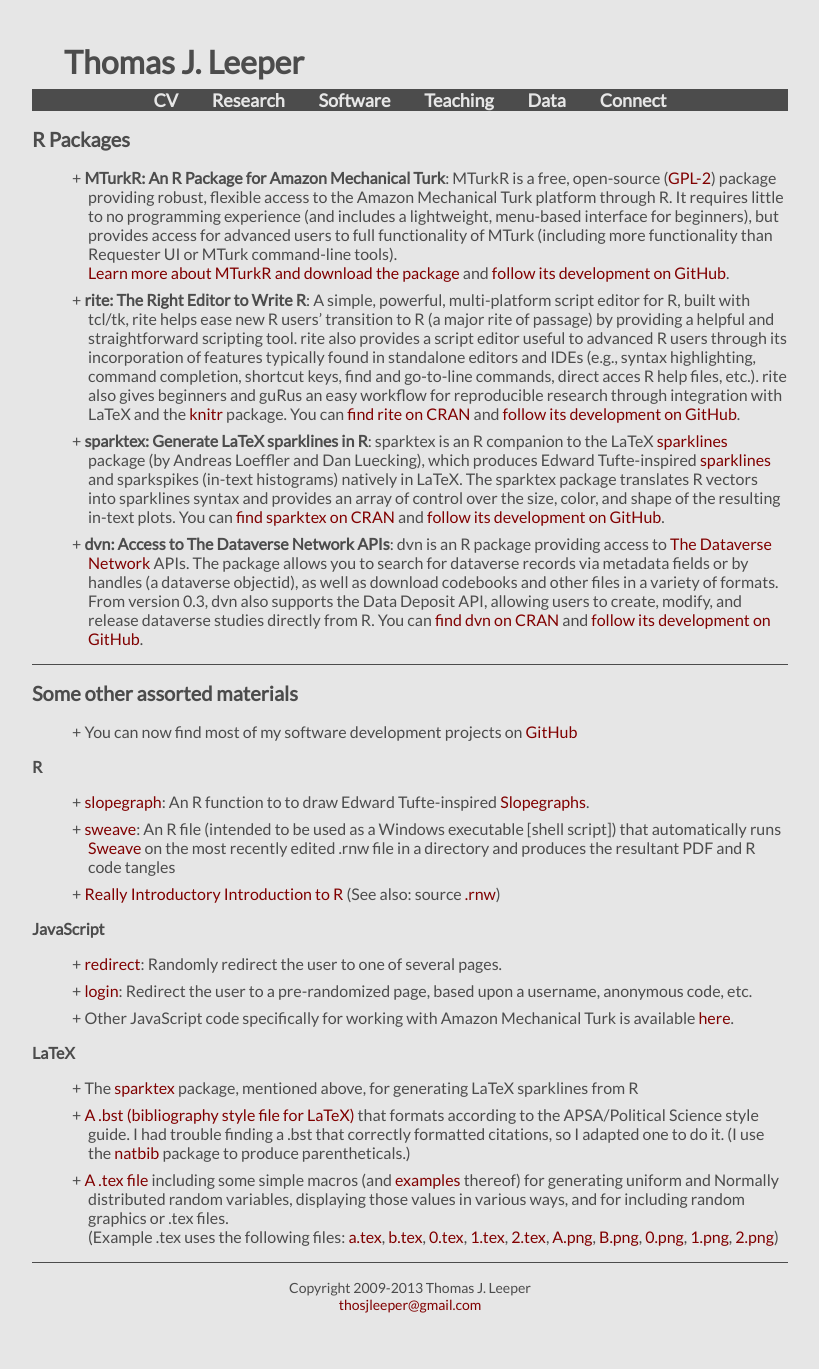
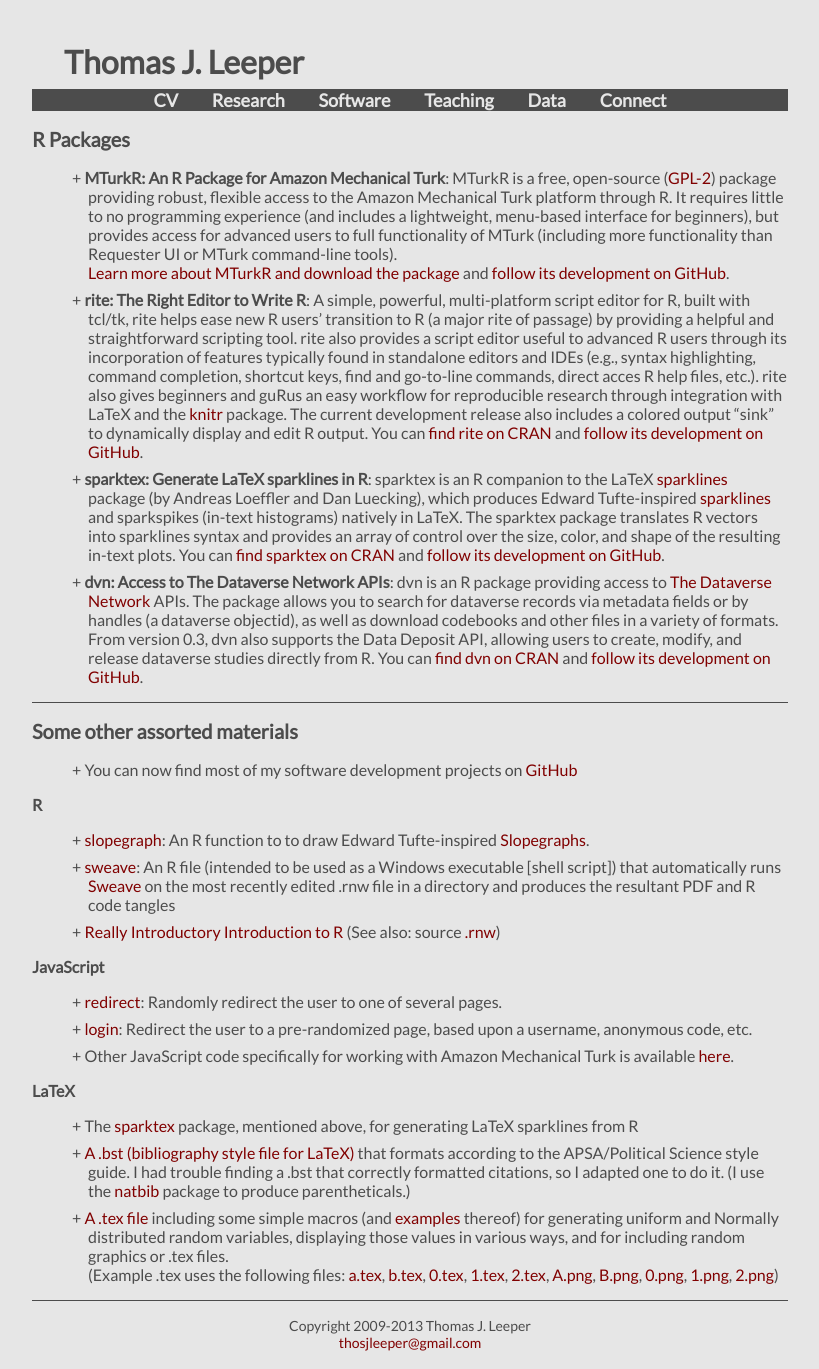
Before and after one commit to leeper/leeper.github.io, a Jekyll site: the page built from software.md, in a window 1280 px wide. Shown: the whole page, without its empty margins (230-1049 px from the left). Built offline with Jekyll 4.4.1, drawn with Linux system fonts in a browser that asks for light colours; before the commit the page ends 1331 px from its top, so only the background shows below that.

Commit message:
mentioned sink in rite description

```diff
--- a/software.md
+++ b/software.md
@@ -6,7 +6,7 @@
 ## R Packages ##
 
 * **MTurkR: An R Package for Amazon Mechanical Turk**: MTurkR is a free, open-source ([GPL-2](http://www.gnu.org/licenses/gpl-2.0.html)) package providing robust, flexible access to the Amazon Mechanical Turk platform through R. It requires little to no programming experience (and includes a lightweight, menu-based interface for beginners), but provides access for advanced users to full functionality of MTurk (including more functionality than Requester UI or MTurk command-line tools).<br/>[Learn more about MTurkR and download the package](http://leeper.github.io/MTurkR) and [follow its development on GitHub](https://github.com/leeper/MTurkR).
-* **rite: The Right Editor to Write R**: A simple, powerful, multi-platform script editor for R, built with tcl/tk, rite helps ease new R users' transition to R (a major rite of passage) by providing a helpful and straightforward scripting tool. rite also provides a script editor useful to advanced R users through its incorporation of features typically found in standalone editors and IDEs (e.g., syntax highlighting, command completion, shortcut keys, find and go-to-line commands, direct acces R help files, etc.). rite also gives beginners and guRus an easy workflow for reproducible research through integration with LaTeX and the [knitr](http://cran.r-project.org/web/packages/knitr/index.html) package. You can [find rite on CRAN](http://cran.r-project.org/web/packages/rite/index.html) and [follow its development on GitHub](https://github.com/leeper/rite).
+* **rite: The Right Editor to Write R**: A simple, powerful, multi-platform script editor for R, built with tcl/tk, rite helps ease new R users' transition to R (a major rite of passage) by providing a helpful and straightforward scripting tool. rite also provides a script editor useful to advanced R users through its incorporation of features typically found in standalone editors and IDEs (e.g., syntax highlighting, command completion, shortcut keys, find and go-to-line commands, direct acces R help files, etc.). rite also gives beginners and guRus an easy workflow for reproducible research through integration with LaTeX and the [knitr](http://cran.r-project.org/web/packages/knitr/index.html) package. The current development release also includes a colored output "sink" to dynamically display and edit R output. You can [find rite on CRAN](http://cran.r-project.org/web/packages/rite/index.html) and [follow its development on GitHub](https://github.com/leeper/rite).
 * **sparktex: Generate LaTeX sparklines in R**: sparktex is an R companion to the LaTeX [sparklines](http://www.ctan.org/pkg/sparklines) package (by Andreas Loeffler and Dan Luecking), which produces Edward Tufte-inspired [sparklines](http://en.wikipedia.org/wiki/Sparkline) and sparkspikes (in-text histograms) natively in LaTeX. The sparktex package translates R vectors into sparklines syntax and provides an array of control over the size, color, and shape of the resulting in-text plots. You can [find sparktex on CRAN](http://cran.r-project.org/web/packages/sparktex/index.html) and [follow its development on GitHub](https://github.com/leeper/sparktex).
 * **dvn: Access to The Dataverse Network APIs**: dvn is an R package providing access to [The Dataverse Network](http://thedata.org) APIs. The package allows you to search for dataverse records via metadata fields or by handles (a dataverse objectid), as well as download codebooks and other files in a variety of formats. From version 0.3, dvn also supports the Data Deposit API, allowing users to create, modify, and release dataverse studies directly from R. You can [find dvn on CRAN](http://cran.r-project.org/web/packages/dvn/index.html) and [follow its development on GitHub](https://github.com/leeper/dvn).
 
```
